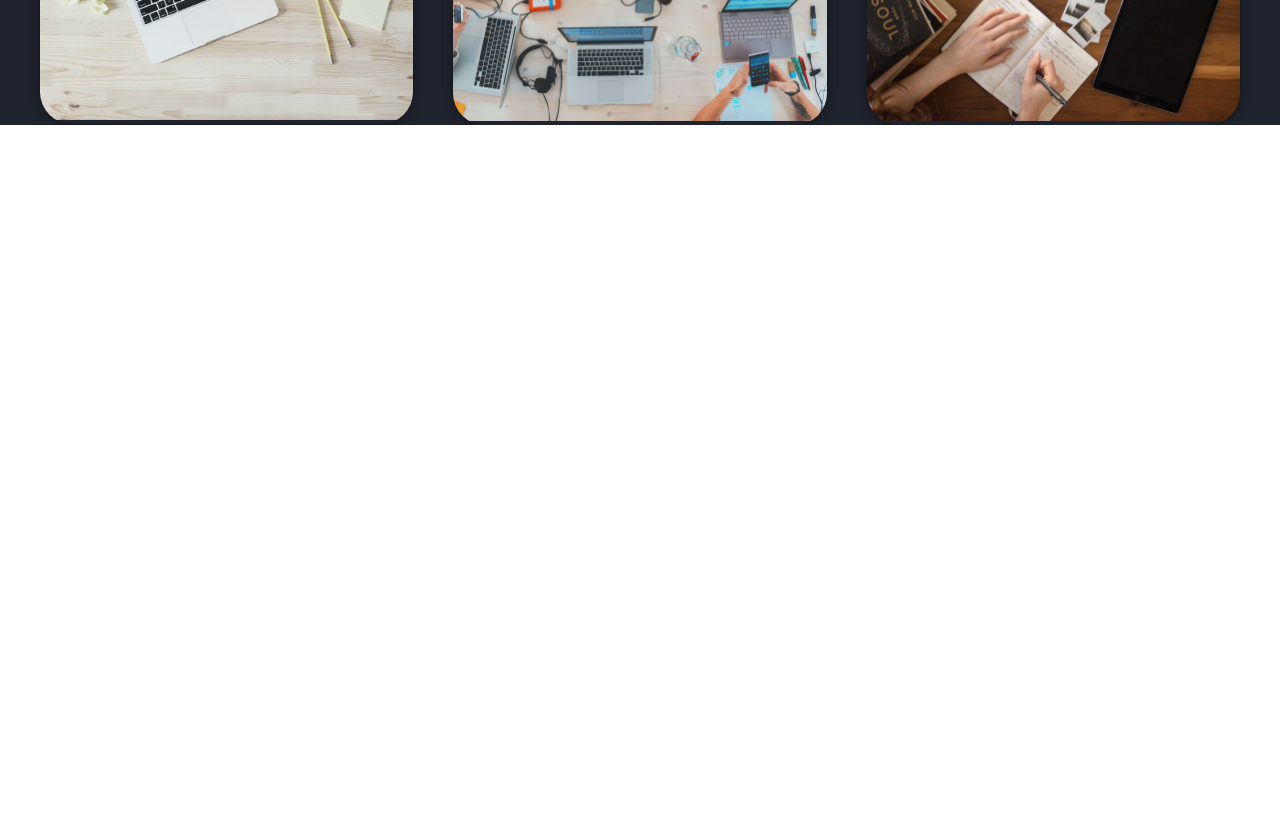
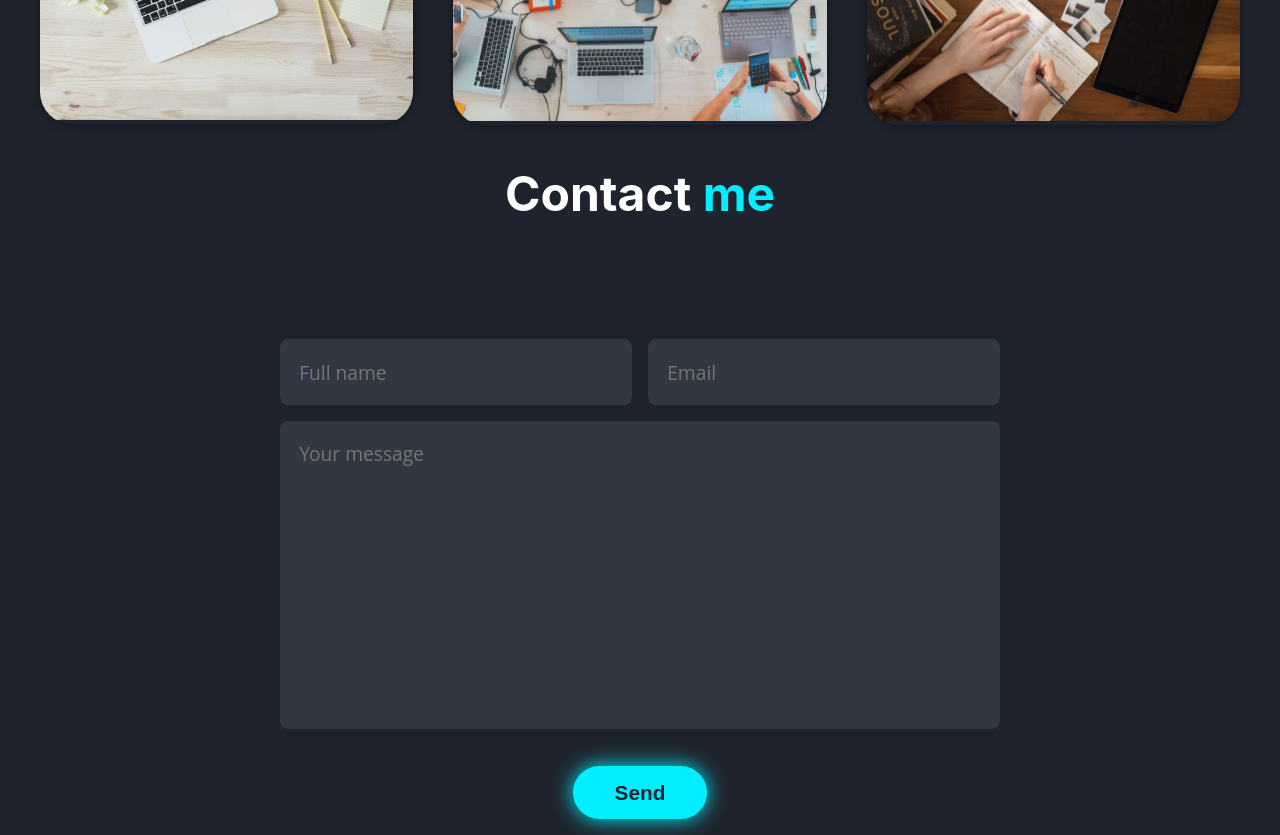
Before and after one commit to Alexandre-Vernet/portfolio, a React (Create React App) app: page / in a window 1280 px wide. Shown: the part 1500-2335 px from the top of the page. Before the commit the page ends 1625 px from the top, so only its background shows below. Built offline with nearby package versions, Linux system fonts and the light colour scheme.

Commit message:
feat(contact): Add contact section

```diff
--- a/src/App.js
+++ b/src/App.js
@@ -1,6 +1,7 @@
 import Projects from "./components/Projects/Projects";
 import Header from "./components/Header/Header";
 import About from "./components/About/About";
+import Contact from "./components/Contact/Contact";
 
 function App() {
     return (
@@ -8,6 +9,7 @@ function App() {
             <Header/>
             <About/>
             <Projects/>
+            <Contact />
         </div>
     );
 }
--- a/src/components/About/About.scss
+++ b/src/components/About/About.scss
@@ -1,4 +1,5 @@
 @import "/src/utils/colors.scss";
+@import "/src/utils/button.scss";
 
 #about {
     height: 110vh;
@@ -81,20 +82,7 @@
         .curriculum-vitae {
 
             button {
-                background: $main-color;
-                color: #1f232d;
-                border: none;
                 padding: .9em 1.5em;
-                font-size: 1.3em;
-                font-weight: 700;
-                cursor: pointer;
-                border-radius: 50px;
-                box-shadow: 0 0 1em $main-color;
-                transition: all 0.2s ease-in-out;
-
-                &:hover {
-                    box-shadow: none;
-                }
             }
         }
     }
--- a/src/components/Contact/Contact.js
+++ b/src/components/Contact/Contact.js
@@ -1,11 +1,30 @@
 import './Contact.scss';
+import { useTranslation } from "react-i18next";
 
 const Contact = () => {
+    const { t } = useTranslation('common');
+
     return (
-        <div>
-            <h1>Contact</h1>
-        </div>
-    )
+        <section className="contact" id="contact">
+            <div className="container">
+                <h2>{ t('contact.contact') } <span>{ t('contact.me') }</span></h2>
+                <div className="contact-container">
+                    <form action="">
+                        <div className="form-group">
+                            <input type="text" required placeholder={ t('contact.full_name') }/>
+                            <input type="email" required placeholder={ t('contact.email') }/>
+                        </div>
+                        <div className="form-group">
+                            <textarea cols="30" rows="10" required placeholder={ t('contact.email_description') }></textarea>
+                        </div>
+                        <div className="form-group">
+                            <button type="submit">{ t('contact.send') }</button>
+                        </div>
+                    </form>
+                </div>
+            </div>
+        </section>
+    );
 }
 
 export default Contact;
--- a/src/components/Contact/Contact.scss
+++ b/src/components/Contact/Contact.scss
@@ -0,0 +1,58 @@
+@import "/src/utils/colors.scss";
+@import "/src/utils/button.scss";
+
+.contact {
+    background: $third-color;
+
+    .container {
+        h2 {
+            width: 100%;
+            text-align: center;
+            color: white;
+            font-size: 3em;
+            margin-bottom: 100px;
+
+            span {
+                color: $main-color;
+            }
+        }
+
+        .contact-container {
+            width: 100%;
+            display: flex;
+            justify-content: center;
+            align-items: center;
+            flex-direction: column;
+
+            form {
+                width: 60%;
+                .form-group {
+                    display: flex;
+                    justify-content: center;
+                    align-items: center;
+                    flex-direction: row;
+                    margin: 1em 0;
+                    gap: 1em;
+
+                    input, textarea {
+                        width: 100%;
+                        padding: 1em;
+                        border: none;
+                        border-radius: 8px;
+                        outline: none;
+                        font-size: 1.2em;
+                        color: $white;
+                        background: $second-color;
+                        resize: none;
+                        font-family: 'Open Sans', sans-serif;
+                    }
+
+                    button {
+                        padding: .7em 2em;
+                        margin-top: 1em;
+                    }
+                }
+            }
+        }
+    }
+}
--- a/src/translations/en.json
+++ b/src/translations/en.json
@@ -67,5 +67,14 @@
                 "url":  "https://play.google.com/store/apps/details?id=com.ynov.vernet.to_dolist"
             }
         ]
+    },
+    "contact": {
+        "contact": "Contact",
+        "me": "me",
+        "full_name": "Full name",
+        "email": "Email",
+        "email_subject": "Subject",
+        "email_description": "Your message",
+        "send": "Send"
     }
 }
--- a/src/translations/fr.json
+++ b/src/translations/fr.json
@@ -67,5 +67,14 @@
                 "url":  "https://play.google.com/store/apps/details?id=com.ynov.vernet.to_dolist"
             }
         ]
+    },
+    "contact": {
+        "contact": "Contactez",
+        "me": "moi",
+        "full_name": "Nom complet",
+        "email": "Email",
+        "email_subject": "Sujet",
+        "email_description": "Votre message",
+        "send": "Envoyer"
     }
 }
--- /dev/null
+++ b/src/utils/button.scss
@@ -0,0 +1,18 @@
+@import "/src/utils/colors.scss";
+
+button {
+    background: $main-color;
+    color: #1f232d;
+    border: none;
+    padding: .9em 1.5em;
+    font-size: 1.3em;
+    font-weight: 700;
+    cursor: pointer;
+    border-radius: 50px;
+    box-shadow: 0 0 1em $main-color;
+    transition: all 0.2s ease-in-out;
+
+    &:hover {
+        box-shadow: none;
+    }
+}
```
